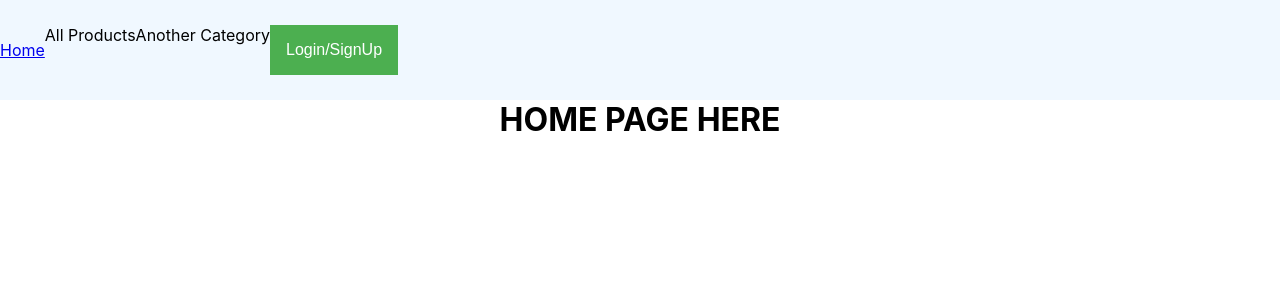
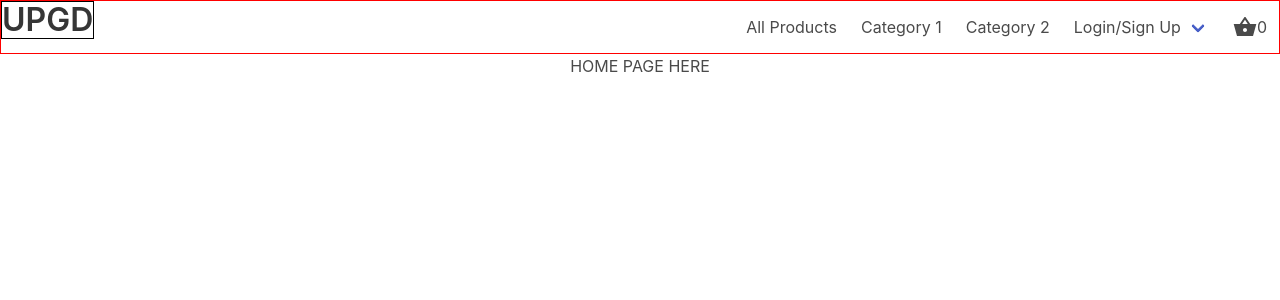
Before and after one commit to lejt/UPGD, a React (Create React App) app: page / in a window 1280 px wide. Shown: the top 300 px of the page. Built offline with nearby package versions, Linux system fonts and the light colour scheme.

Commit message:
style navbar

```diff
--- a/public/index.html
+++ b/public/index.html
@@ -15,6 +15,7 @@
       user's mobile device or desktop. See https://developers.google.com/web/fundamentals/web-app-manifest/
     -->
     <link rel="manifest" href="%PUBLIC_URL%/manifest.json" />
+    <link rel="stylesheet" href="https://cdn.jsdelivr.net/npm/bulma@0.9.3/css/bulma.min.css">
     <!--
       Notice the use of %PUBLIC_URL% in the tags above.
       It will be replaced with the URL of the `public` folder during the build.
--- a/src/components/NavBar/NavBar.css
+++ b/src/components/NavBar/NavBar.css
@@ -1,53 +1,8 @@
-nav {
-    height: 100px;
-    background-color: aliceblue;
+.logoName {
     display: flex;
     align-items: center;
-    position: sticky;
-    z-index: 5;
+    border: 1px solid black;
 }
-.header_nav {
-    display: flex;
-    justify-content: flex-end;
+nav {
+    border: 1px solid red;
 }
-
-/* Style The Dropdown Button */
-.dropbtn {
-    background-color: #4CAF50;
-    color: white;
-    padding: 16px;
-    font-size: 16px;
-    border: none;
-    cursor: pointer;
-}
-/* The container <div> - needed to position the dropdown content */
-.dropdown {
-    position: relative;
-    display: inline-block;
-}
-/* Dropdown Content (Hidden by Default) */
-.dropdown_content {
-    display: none;
-    position: absolute;
-    background-color: #f9f9f9;
-    min-width: 160px;
-    box-shadow: 0px 8px 16px 0px rgba(0,0,0,0.2);
-    z-index: 1;
-}
-/* Links inside the dropdown */
-.dropdown_content p {
-    color: black;
-    padding: 12px 16px;
-    text-decoration: none;
-    display: block;
-}
-/* Change color of dropdown links on hover */
-.dropdown_content p:hover {background-color: #f1f1f1}
-/* Show the dropdown menu on hover */
-.dropdown:hover .dropdown_content {
-    display: block;
-}
-/* Change the background color of the dropdown button when the dropdown content is shown */
-.dropdown:hover .dropbtn {
-    background-color: #3e8e41;
-}
--- a/src/components/NavBar/NavBar.jsx
+++ b/src/components/NavBar/NavBar.jsx
@@ -2,6 +2,8 @@ import React from "react";
 import "./NavBar.css";
 import { Link } from 'react-router-dom';
 import * as userService from "../../utilities/users-service";
+
+import ShoppingBasketSharpIcon from '@mui/icons-material/ShoppingBasketSharp';
 
 export default function NavBar({user, setUser}) {
 
@@ -11,44 +13,60 @@ export default function NavBar({user, setUser}) {
     }
 
     return (
-        <nav>
-            {/* <Link to="/orders">Order History</Link>
-            &nbsp; | &nbsp;
-            <Link to="/orders/new">New Order</Link>
-            &nbsp; | &nbsp;
-            <span>Welcome, {user.name}!</span>
-            &nbsp; | &nbsp;
-            <Link to="" onClick={handleLogOut}>Log Out</Link>  */}
-            <Link to="/">Home</Link>
-            <div className="header_nav">
-                <div className="header_option">
-                    <span>All Products</span>
-                </div>
-                <div className="header_option">
-                    <span>Another Category</span>
-                </div>
-                <div className="header_option">
-                    { user ?
-                        <div className="dropdown">
-                            <button className="dropbtn">Profile/LogOut</button>
-                            <div className="dropdown_content">
-                                <Link to=""><p>Profile</p></Link>
-                                <Link to="" onClick={handleLogOut}><p>Log Out</p></Link>
+        <nav className="navbar">
+            <div className="navbar-brand">
+                {/* <Link to="/"><img src="" width="112" height="28" /></Link> */}
+                <Link to="/"><h1 className="title logoName">UPGD</h1></Link>
+            </div>
+            <div className="navbar-menu">
+                <div className="navbar-end">
+                    <Link to="" className="navbar-item">
+                        <span>All Products</span>
+                    </Link>
+                    <Link to="" className="navbar-item">
+                        <span>Category 1</span>
+                    </Link>
+                    <Link to="" className="navbar-item">
+                        <span>Category 2</span>
+                    </Link>
+
+                    <div className="navbar-item has-dropdown is-hoverable">
+                        {user ?
+                        <>
+                            <span className="navbar-link">
+                                Hello, {user.name}
+                            </span>
+                            <div className="navbar-dropdown">
+                                <Link to="/profile" className="navbar-item">
+                                    Profile
+                                </Link>
+                                <Link to="" onClick={handleLogOut} className="navbar-item">
+                                    Log Out
+                                </Link>
                             </div>
-                        </div>
+                        </>
                         :
-                        <div className="dropdown">
-                            <button className="dropbtn">Login/SignUp</button>
-                            <div className="dropdown_content">
-                                <Link to="/login"><p>Log In</p></Link>
-                                <Link to="/signup"><p>Sign Up</p></Link>
+                        <>
+                            <span className="navbar-link">
+                                Login/Sign Up
+                            </span>
+                            <div className="navbar-dropdown">
+                                <Link to="/login" className="navbar-item">
+                                    Log In
+                                </Link>
+                                <Link to="/signup" className="navbar-item">
+                                    Sign Up
+                                </Link>
                             </div>
-                        </div>
-                    }
+                        </>
+                        }
+                    </div>
+                    <Link to="/checkout" className="navbar-item">
+                        <ShoppingBasketSharpIcon/>
+                        <span className="header_basketCount">0</span>
+                    </Link>
                 </div>
             </div>
-
-
         </nav>
     )
 }
--- a/src/pages/App/App.jsx
+++ b/src/pages/App/App.jsx
@@ -6,7 +6,9 @@ import { Routes, Route } from "react-router-dom";
 import AuthPage from "../AuthPage/AuthPage";
 import SignUpPage from "../SignUpPage/SignUpPage";
 import HomePage from "../HomePage/HomePage";
+import ProfilePage from "../ProfilePage/ProfilePage";
 import NavBar from "../../components/NavBar/NavBar";
+import CheckoutPage from "../CheckoutPage/CheckoutPage";
 
 function App() {
   const [user, setUser] = useState(getUser());
@@ -19,8 +21,9 @@ function App() {
 
           <Routes>
             <Route path="/login" element={<AuthPage user={user} setUser={setUser}/>} />
-            <Route path="/signup" element={<SignUpPage user={user} user={user} setUser={setUser}/>} />
-            {/* <Route path="/checkout" element={<CheckoutPage />} /> */}
+            <Route path="/signup" element={<SignUpPage user={user} setUser={setUser} />} />
+            <Route path="/profile" element={<ProfilePage user={user} />} />
+            <Route path="/checkout" element={<CheckoutPage />} />
             <Route path="/" element={<HomePage />} />
           </Routes>
         </>
--- /dev/null
+++ b/src/pages/CheckoutPage/CheckoutPage.jsx
@@ -0,0 +1,7 @@
+import "./CheckoutPage.css"
+
+export default function CheckoutPage() {
+    return (
+        <h1>Checkout Cart Page</h1>
+    )
+}
--- /dev/null
+++ b/src/pages/ProfilePage/ProfilePage.jsx
@@ -0,0 +1,7 @@
+import "./ProfilePage.css";
+
+export default function ProfilePage() {
+    return (
+        <h1>PROFILE PAGE HERE</h1>
+    )
+}
```
Also changed, not shown: package.json (+7 -0 lines), src/pages/CheckoutPage/CheckoutPage.css (added), src/pages/ProfilePage/ProfilePage.css (added), 1 other file (tests, documents, lock files or other folders).
